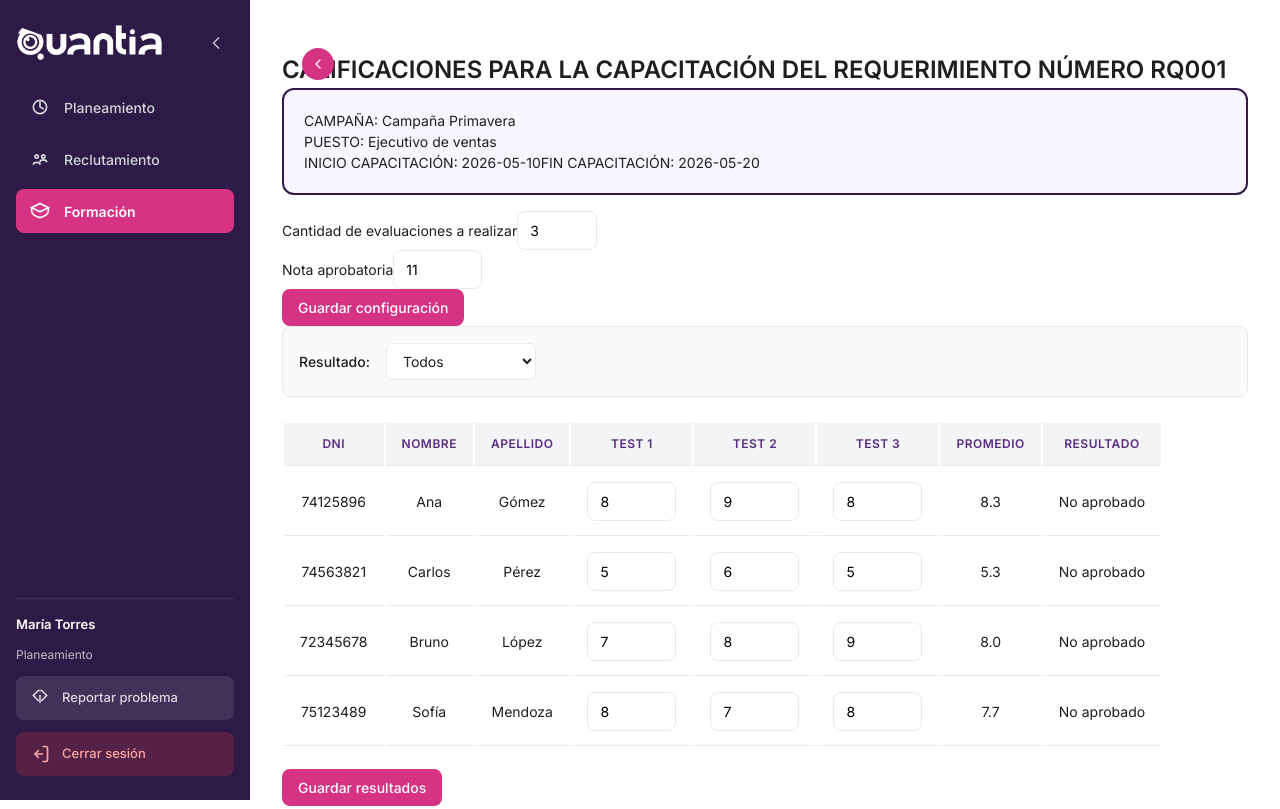
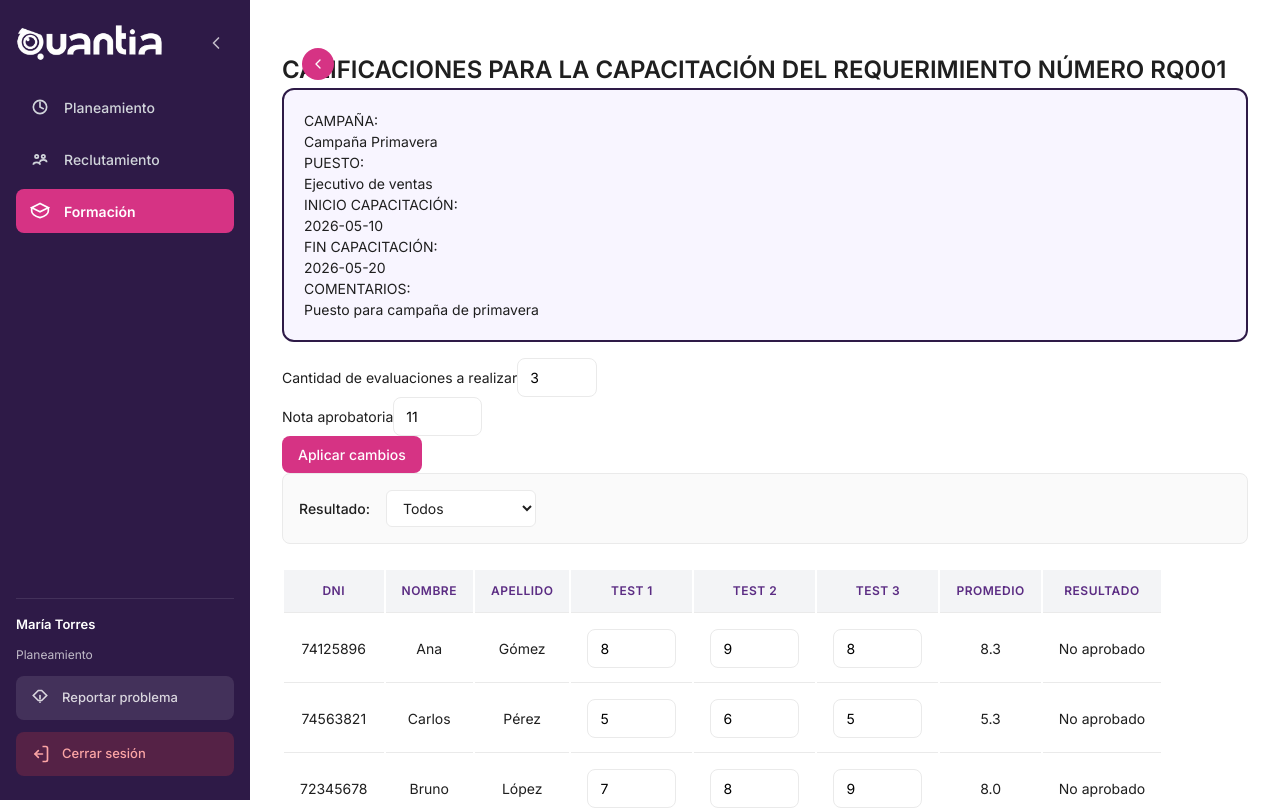
Before and after one commit to Fanaker/Callcenter-app, an Angular app: page /formacion/rq/RQ001 in a window 1280 px wide. Shown: the top 809 px of the page. Built offline with nearby package versions, Linux system fonts and the light colour scheme.

Commit message:
Mejoras visuales simples

```diff
--- a/src/app/pages/formacion/formacion-detalle.css
+++ b/src/app/pages/formacion/formacion-detalle.css
@@ -1,50 +1,64 @@
 /* Formación Detalle Styles - Quantia Design System */
 
-.rq-title {
-  font-size: 24px;
+:host ::ng-deep .rq-title {
+  font-size: 26px;
   font-weight: 700;
-  color: var(--purple-medium);
+  color: #4A148C !important;
   text-transform: uppercase;
+  margin-bottom: 24px;
+}
+
+.header-section {
+  display: flex;
+  flex-direction: column;
+  align-items: flex-start;
+  gap: 12px;
   margin-bottom: 16px;
 }
 
 .rq-info-box {
   background-color: rgba(155, 89, 182, 0.08);
-  border: 2px solid rgba(155, 89, 182, 0.35);
-  border-radius: 18px;
-  padding: 26px;
+  border: 2px solid rgba(155, 89, 182, 0.25);
+  border-radius: 16px;
+  padding: 24px;
   margin-bottom: 24px;
-  min-height: 120px;
+  display: flex;
+  flex-direction: column;
+  gap: 20px;
 }
 
-.rq-identidad {
-  margin-bottom: 14px;
+.rq-content {
+  display: flex;
+  flex-direction: column;
+  gap: 16px;
 }
 
-.rq-campaña {
-  font-size: 16px;
-  font-weight: 700;
-  color: var(--purple-medium);
-  text-transform: uppercase;
-  margin-bottom: 2px;
+.rq-grid {
+  display: grid;
+  grid-template-columns: 1fr 1fr;
+  gap: 12px 20px;
+  align-items: start;
 }
 
-.rq-puesto {
+.rq-label {
+  font-weight: 600;
+  color: #6B4A8A;
   font-size: 14px;
-  font-weight: 700;
-  color: var(--purple-medium);
   text-transform: uppercase;
 }
 
-.rq-meta {
-  display: flex;
-  flex-wrap: wrap;
-  gap: 16px;
+.rq-value {
+  font-weight: 500;
+  color: #333333;
   font-size: 14px;
-  color: var(--purple-medium);
-  text-transform: uppercase;
-  font-weight: 700;
 }
+
+.rq-comments {
+  display: grid;
+  grid-template-columns: 1fr;
+  gap: 8px;
+}
+
 
 .config-panel {
   display: flex;
--- a/src/app/pages/formacion/formacion-detalle.html
+++ b/src/app/pages/formacion/formacion-detalle.html
@@ -1,21 +1,32 @@
 <div *ngIf="rq; else noRq">
-  <h2 class="rq-title">CALIFICACIONES PARA LA CAPACITACIÓN DEL REQUERIMIENTO NÚMERO {{ rq.codigo }}</h2>
-
   <button class="btn-back" title="Volver a formación" [routerLink]="['/formacion']">
     <svg width="16" height="16" viewBox="0 0 24 24" fill="none" xmlns="http://www.w3.org/2000/svg">
       <path d="M15 18L9 12L15 6" stroke="currentColor" stroke-width="2" stroke-linecap="round" stroke-linejoin="round"/>
     </svg>
   </button>
 
+  <h2 class="rq-title">CALIFICACIONES PARA LA CAPACITACIÓN DEL REQUERIMIENTO NÚMERO {{ rq.codigo }}</h2>
+
   <div class="rq-info-box">
-    <div class="rq-identidad">
-      <div class="rq-campaña">CAMPAÑA: {{ rq.campaign }}</div>
-      <div class="rq-puesto">PUESTO: {{ rq.puesto }}</div>
-    </div>
+    <div class="rq-content">
+      <div class="rq-grid">
+        <div class="rq-label">CAMPAÑA:</div>
+        <div class="rq-value">{{ rq.campaign }}</div>
 
-    <div class="rq-meta">
-      <span>INICIO CAPACITACIÓN: {{ rq.fechaInicioCapacitacion }}</span>
-      <span>FIN CAPACITACIÓN: {{ rq.fechaFinCapacitacion }}</span>
+        <div class="rq-label">PUESTO:</div>
+        <div class="rq-value">{{ rq.puesto }}</div>
+
+        <div class="rq-label">INICIO CAPACITACIÓN:</div>
+        <div class="rq-value">{{ rq.fechaInicioCapacitacion }}</div>
+
+        <div class="rq-label">FIN CAPACITACIÓN:</div>
+        <div class="rq-value">{{ rq.fechaFinCapacitacion }}</div>
+      </div>
+
+      <div class="rq-comments">
+        <div class="rq-label">COMENTARIOS:</div>
+        <div class="rq-value">{{ rq.comentarios || 'SIN COMENTARIOS' }}</div>
+      </div>
     </div>
   </div>
 
@@ -31,7 +42,7 @@
       </div>
     </div>
     <div class="config-row">
-      <button class="btn-primary" (click)="saveConfig()">Guardar configuración</button>
+      <button class="btn-primary save-config-btn" (click)="saveConfig()">Aplicar cambios</button>
     </div>
   </div>
 
--- a/src/app/pages/reclutamiento/reclutamiento-candidatos/reclutamiento-candidatos.css
+++ b/src/app/pages/reclutamiento/reclutamiento-candidatos/reclutamiento-candidatos.css
@@ -5,83 +5,68 @@
   font-weight: 700;
   color: var(--purple-medium);
   text-transform: uppercase;
-  margin-bottom: 16px;
+  margin-bottom: 1px;
 }
 
 .reclutamiento-candidatos-container {
   display: flex;
   flex-direction: column;
-  gap: 24px;
+  gap: 32px;
+  max-width: 100%;
 }
 
 .rq-info-box {
   background-color: rgba(155, 89, 182, 0.08);
-  border: 2px solid rgba(155, 89, 182, 0.35);
-  border-radius: 18px;
-  padding: 26px;
+  border: 2px solid rgba(155, 89, 182, 0.25);
+  border-radius: 16px;
+  padding: 24px;
+  box-shadow: 0 10px 30px rgba(0, 0, 0, 0.08);
   margin-bottom: 24px;
-  min-height: 260px;
+  display: flex;
+  flex-direction: column;
+  gap: 20px;
 }
 
-.rq-identidad {
-  margin-bottom: 14px;
+.rq-content {
+  display: flex;
+  flex-direction: column;
+  gap: 16px;
 }
 
-.rq-codigo {
-  font-size: 18px;
-  font-weight: 600;
-  color: var(--sidebar-bg);
-  margin-bottom: 4px;
+.rq-grid {
+  display: grid;
+  grid-template-columns: 1fr 1fr;
+  gap: 8px 16px;
+  align-items: center;
 }
 
-.rq-campania {
-  font-size: 16px;
-  font-weight: 700;
-  color: var(--purple-medium);
-  text-transform: uppercase;
-  margin-bottom: 2px;
-}
-
-.rq-puesto {
+.rq-label {
+  font-weight: 600;
+  color: #6B4A8A;
   font-size: 14px;
-  font-weight: 700;
-  color: var(--purple-medium);
   text-transform: uppercase;
 }
 
-.rq-meta {
-  display: flex;
-  flex-wrap: wrap;
-  gap: 16px;
+.rq-value {
+  font-weight: 500;
+  color: #333333;
   font-size: 14px;
-  color: var(--purple-medium);
-  text-transform: uppercase;
-  font-weight: 700;
 }
 
-.rq-comentarios {
-  font-size: 14px;
-  color: var(--purple-medium);
-  text-transform: uppercase;
-  font-weight: 700;
-  margin-top: 18px;
-  background: rgba(255, 255, 255, 0.92);
-  border: 1px solid rgba(155, 89, 182, 0.25);
-  border-radius: 14px;
-  padding: 18px;
-  line-height: 1.6;
+.rq-comments {
+  display: grid;
+  grid-template-columns: 1fr;
+  gap: 8px;
 }
 
-.link-actions {
+.rq-actions {
   display: flex;
-  gap: 16px;
-  justify-content: center;
-  flex-wrap: wrap;
-  margin-bottom: 24px;
+  justify-content: flex-end;
+  gap: 12px;
 }
 
-.btn-primary {
-  padding: 8px 16px;
+.btn-action {
+  padding: 8px 14px;
   border: none;
   border-radius: 8px;
   background-color: var(--primary-fuchsia);
@@ -92,15 +77,13 @@
   transition: all 0.2s ease;
 }
 
-.btn-primary:hover {
+.btn-action:hover {
   background-color: #c2185b;
   transform: translateY(-1px);
 }
 
 .btn-back {
-  position: absolute;
-  top: 20px;
-  left: 20px;
+  align-self: flex-start;
   width: 32px;
   height: 32px;
   border: none;
@@ -112,7 +95,7 @@
   align-items: center;
   justify-content: center;
   transition: all 0.2s ease;
-  z-index: 10;
+  margin-bottom: 1px;
 }
 
 .btn-back:hover {
@@ -168,22 +151,97 @@
 }
 
 /* Postulante Detalle */
-.postulante-detalle {
-  background-color: #F8F5FF;
-  border: 2px solid var(--sidebar-bg);
-  border-radius: 12px;
-  padding: 20px;
-  margin-top: 16px;
+.detalle-completo h3 {
+  font-size: 20px;
+  font-weight: 600;
+  color: var(--purple-medium);
+  margin: 40px 0 16px 0;
 }
 
-.postulante-detalle p {
-  margin: 8px 0;
-  font-size: 14px;
-  color: var(--text-main);
+.postulante-card {
+  background-color: rgba(232, 62, 140, 0.06);
+  border: 2px solid rgba(232, 62, 140, 0.20);
+  border-radius: 16px;
+  padding: 24px;
+  box-shadow: 0 10px 30px rgba(0, 0, 0, 0.08);
+  display: flex;
+  flex-direction: column;
+  gap: 20px;
 }
 
-.postulante-detalle strong {
-  color: var(--purple-medium);
+.postulante-grid {
+  display: grid;
+  grid-template-columns: 1fr 1fr;
+  gap: 12px 16px;
+  align-items: center;
+}
+
+.postulante-label {
+  font-weight: 600;
+  color: #6B4A8A;
+  font-size: 14px;
+  text-transform: uppercase;
+}
+
+.postulante-value {
+  font-weight: 500;
+  color: #333333;
+  font-size: 14px;
+}
+
+.status-badge {
+  display: inline-block;
+  padding: 4px 8px;
+  border-radius: 8px;
+  font-size: 12px;
+  font-weight: 500;
+  text-transform: uppercase;
+  background-color: rgba(107, 74, 138, 0.1);
+  color: #6B4A8A;
+}
+
+.status-badge.status-no-cumple {
+  background-color: rgba(220, 38, 38, 0.1);
+  color: #dc2626;
+}
+
+.status-badge.status-no-apto {
+  background-color: rgba(249, 115, 22, 0.1);
+  color: #ea580c;
+}
+
+.status-badge.status-whatsapp {
+  background-color: rgba(34, 197, 94, 0.1);
+  color: #16a34a;
+}
+
+.status-badge.status-cv-pending {
+  background-color: rgba(107, 114, 128, 0.1);
+  color: #6b7280;
+}
+
+.cv-section {
+  display: grid;
+  grid-template-columns: 1fr 1fr;
+  gap: 12px 16px;
+  align-items: center;
+}
+
+.btn-cv {
+  padding: 6px 12px;
+  border: none;
+  border-radius: 6px;
+  background-color: var(--primary-fuchsia);
+  color: white;
+  font-size: 12px;
+  font-weight: 500;
+  cursor: pointer;
+  transition: all 0.2s ease;
+}
+
+.btn-cv:hover {
+  background-color: #c2185b;
+  transform: translateY(-1px);
 }
 
 /* Action Buttons in Table */
--- a/src/app/pages/reclutamiento/reclutamiento-candidatos/reclutamiento-candidatos.html
+++ b/src/app/pages/reclutamiento/reclutamiento-candidatos/reclutamiento-candidatos.html
@@ -1,4 +1,4 @@
-<div *ngIf="rq; else noRq">
+<div *ngIf="rq; else noRq" class="reclutamiento-candidatos-container">
   <button class="btn-back" title="Volver a reclutamiento" [routerLink]="['/reclutamiento']">
     <svg width="16" height="16" viewBox="0 0 24 24" fill="none" xmlns="http://www.w3.org/2000/svg">
       <path d="M15 18L9 12L15 6" stroke="currentColor" stroke-width="2" stroke-linecap="round" stroke-linejoin="round"/>
@@ -8,24 +8,37 @@
   <h2 class="rq-title">REQUERIMIENTO NÚMERO {{ rq.codigo }}</h2>
 
   <div class="rq-info-box">
-    <div class="rq-identidad">
-      <div class="rq-campaña">CAMPAÑA: {{ rq.campania || rq['campaña'] || rq.campaign || 'SIN CAMPAÑA' }}</div>
-      <div class="rq-puesto">PUESTO: {{ rq.puesto }}</div>
+    <div class="rq-content">
+      <div class="rq-grid">
+        <div class="rq-label">CAMPAÑA:</div>
+        <div class="rq-value">{{ rq.campania || rq['campaña'] || rq.campaign || 'SIN CAMPAÑA' }}</div>
+
+        <div class="rq-label">PUESTO:</div>
+        <div class="rq-value">{{ rq.puesto }}</div>
+
+        <div class="rq-label">PERSONAL NECESARIO:</div>
+        <div class="rq-value">{{ rq.cantidad }}</div>
+
+        <div class="rq-label">INICIO LABORES:</div>
+        <div class="rq-value">{{ rq.fechaIngreso }}</div>
+
+        <div class="rq-label">INICIO CAPACITACIÓN:</div>
+        <div class="rq-value">{{ rq.fechaInicioCapacitacion }}</div>
+
+        <div class="rq-label">FIN CAPACITACIÓN:</div>
+        <div class="rq-value">{{ rq.fechaFinCapacitacion }}</div>
+      </div>
+
+      <div class="rq-comments">
+        <div class="rq-label">COMENTARIOS:</div>
+        <div class="rq-value">{{ rq.comentarios || 'SIN COMENTARIOS' }}</div>
+      </div>
     </div>
 
-    <div class="rq-meta">
-      <span>PERSONAL NECESARIO: {{ rq.cantidad }}</span>
-      <span>INICIO LABORES: {{ rq.fechaIngreso }}</span>
-      <span>INICIO CAPACITACIÓN: {{ rq.fechaInicioCapacitacion }}</span>
-      <span>FIN CAPACITACIÓN: {{ rq.fechaFinCapacitacion }}</span>
+    <div class="rq-actions">
+      <button class="btn-action" (click)="copyApplyLink()">Copiar link</button>
+      <button class="btn-action" (click)="openApplyLink()">Ver link</button>
     </div>
-
-    <p class="rq-comentarios">COMENTARIOS: {{ rq.comentarios || 'SIN COMENTARIOS' }}</p>
-  </div>
-
-  <div class="link-actions">
-    <button class="btn-primary" (click)="copyApplyLink()">Copiar link</button>
-    <button class="btn-primary" (click)="openApplyLink()">Ver link</button>
   </div>
 
   <p *ngIf="message" class="message">{{ message }}</p>
@@ -43,18 +56,51 @@
         </svg>
       </button>
       <h3>Datos del Postulante</h3>
-      <div class="postulante-detalle">
-        <p><strong>DNI:</strong> {{ selectedCandidate.dni || selectedCandidate.id || 'No disponible' }}</p>
-        <p><strong>Nombre:</strong> {{ selectedCandidate.nombre }}</p>
-        <p><strong>Apellido:</strong> {{ selectedCandidate.apellido }}</p>
-        <p><strong>Email:</strong> {{ selectedCandidate.email || selectedCandidate.correo || 'No disponible' }}</p>
-        <p><strong>Teléfono:</strong> {{ selectedCandidate.telefono || 'No disponible' }}</p>
-        <p><strong>Requisito:</strong> {{ selectedCandidate.apto === 'si' ? 'Cumple' : 'No Cumple' }}</p>
-        <p><strong>Entrevista:</strong> {{ selectedCandidate.entrevista === 'si' ? 'Apto' : 'No apto' }}</p>
-        <p><strong>Medio preferido:</strong> {{ selectedCandidate.medioPreferido || 'No disponible' }}</p>
-        <div class="cv-actions">
-          <button *ngIf="selectedCandidate.cvUrl" (click)="openCv(selectedCandidate.cvUrl)">Ver CV</button>
-          <span *ngIf="!selectedCandidate.cvUrl">CV pendiente</span>
+      <div class="postulante-card">
+        <div class="postulante-grid">
+          <div class="postulante-label">DNI:</div>
+          <div class="postulante-value">{{ selectedCandidate.dni || selectedCandidate.id || 'No disponible' }}</div>
+
+          <div class="postulante-label">Nombre:</div>
+          <div class="postulante-value">{{ selectedCandidate.nombre }}</div>
+
+          <div class="postulante-label">Apellido:</div>
+          <div class="postulante-value">{{ selectedCandidate.apellido }}</div>
+
+          <div class="postulante-label">Email:</div>
+          <div class="postulante-value">{{ selectedCandidate.email || selectedCandidate.correo || 'No disponible' }}</div>
+
+          <div class="postulante-label">Teléfono:</div>
+          <div class="postulante-value">{{ selectedCandidate.telefono || 'No disponible' }}</div>
+
+          <div class="postulante-label">Requisito:</div>
+          <div class="postulante-value">
+            <span class="status-badge" [class.status-no-cumple]="selectedCandidate.apto === 'no'">
+              {{ selectedCandidate.apto === 'si' ? 'Cumple' : 'No cumple' }}
+            </span>
+          </div>
+
+          <div class="postulante-label">Entrevista:</div>
+          <div class="postulante-value">
+            <span class="status-badge" [class.status-no-apto]="selectedCandidate.entrevista === 'no'">
+              {{ selectedCandidate.entrevista === 'si' ? 'Apto' : 'No apto' }}
+            </span>
+          </div>
+
+          <div class="postulante-label">Medio preferido:</div>
+          <div class="postulante-value">
+            <span class="status-badge" [class.status-whatsapp]="selectedCandidate.medioPreferido === 'WhatsApp'">
+              {{ selectedCandidate.medioPreferido || 'No disponible' }}
+            </span>
+          </div>
+        </div>
+
+        <div class="cv-section">
+          <div class="postulante-label">CV:</div>
+          <div class="postulante-value">
+            <button *ngIf="selectedCandidate.cvUrl" class="btn-cv" (click)="openCv(selectedCandidate.cvUrl)">Ver CV</button>
+            <span *ngIf="!selectedCandidate.cvUrl" class="status-badge status-cv-pending">CV pendiente</span>
+          </div>
         </div>
       </div>
     </div>
--- a/src/app/pages/reclutamiento/rq-detalle.css
+++ b/src/app/pages/reclutamiento/rq-detalle.css
@@ -9,9 +9,6 @@
 }
 
 .btn-back {
-  position: absolute;
-  top: 20px;
-  left: 20px;
   width: 32px;
   height: 32px;
   border: none;
@@ -23,7 +20,7 @@
   align-items: center;
   justify-content: center;
   transition: all 0.2s ease;
-  z-index: 10;
+  margin-bottom: 16px;
 }
 
 .btn-back:hover {
@@ -35,23 +32,82 @@
   width: 16px;
   height: 16px;
 }
+.candidates-title {
+  color: #000000;
+  font-size: 18px;
+  font-weight: 600;
+  margin-top: 28px;
+  margin-bottom: 20px;
+}
+.rq-info-box {
+  background-color: rgba(155, 89, 182, 0.08);
+  border: 2px solid rgba(155, 89, 182, 0.25);
+  border-radius: 16px;
+  padding: 24px;
+  margin-bottom: 24px;
+  display: flex;
+  flex-direction: column;
+  gap: 14px;
+}
 
-.rq-info-box {
-  background-color: #F8F5FF;
-  border: 2px solid var(--sidebar-bg);
-  border-radius: 12px;
-  padding: 20px;
-  margin-bottom: 16px;
+.rq-info-grid {
+  display: grid;
+  grid-template-columns: 1fr 1fr;
+  gap: 8px 24px;
+  align-items: center;
+}
+
+.rq-label {
+  font-weight: 600;
+  color: #6B4A8A;
+  text-transform: uppercase;
+  font-size: 13px;
+}
+
+.rq-value {
+  font-weight: 500;
+  color: #333333;
+  font-size: 14px;
+}
+
+.rq-badges {
+  display: flex;
+  flex-wrap: wrap;
+  gap: 10px;
+}
+
+.rq-badge {
+  display: inline-flex;
+  align-items: center;
+  padding: 6px 10px;
+  border-radius: 8px;
+  background-color: rgba(155, 89, 182, 0.12);
+  color: #5F3F7B;
+  font-size: 13px;
+  font-weight: 500;
+}
+
+.rq-comments {
+  display: grid;
+  gap: 8px;
+}
+
+.rq-comments .rq-label {
+  margin-bottom: 0;
+}
+
+.rq-comments .rq-value {
+  color: #4B4B4B;
 }
 
 .rq-info-box h2 {
-  margin: 0 0 8px 0;
+  margin: 0;
   font-size: 24px;
   color: var(--text-main);
 }
 
 .rq-info-box p {
-  margin: 4px 0;
+  margin: 0;
   color: var(--text-main);
   font-size: 14px;
 }
@@ -174,7 +230,9 @@
   display: block;
 }
 
+
 /* Candidates Table */
+
 .candidates-table {
   width: 100%;
   border-collapse: collapse;
@@ -290,3 +348,9 @@
     grid-template-columns: 1fr;
   }
 }
+
+.candidates-list h3 {
+  color: #000000;
+  margin-bottom: 28px;
+  font-weight: 600;
+}
--- a/src/app/pages/reclutamiento/rq-detalle.html
+++ b/src/app/pages/reclutamiento/rq-detalle.html
@@ -8,15 +8,29 @@
   <h2 class="rq-title">RESULTADO DEL REQUERIMIENTO {{ rq.codigo }} PARA EL PUESTO {{ rq.puesto | uppercase }}</h2>
 
   <div class="rq-info-box">
-    <p>
-      Personal necesario: {{ rq.cantidad }} | Inicio labores: {{ rq.fechaIngreso }} | Inicio capacitación:
-      {{ rq.fechaInicioCapacitacion }} | Fin capacitación: {{ rq.fechaFinCapacitacion }}
-    </p>
-    <p>Comentarios: {{ rq.comentarios || 'Sin comentarios' }}</p>
+    <div class="rq-info-grid">
+      <div class="rq-label">CAMPAÑA</div>
+      <div class="rq-value">{{ rq.campaign }}</div>
+      <div class="rq-label">PUESTO</div>
+      <div class="rq-value">{{ rq.puesto }}</div>
+      <div class="rq-label">CANTIDAD</div>
+      <div class="rq-value">{{ rq.cantidad }}</div>
+    </div>
+
+    <div class="rq-badges">
+      <span class="rq-badge">Inicio labores: {{ rq.fechaIngreso }}</span>
+      <span class="rq-badge">Inicio capacitación: {{ rq.fechaInicioCapacitacion }}</span>
+      <span class="rq-badge">Fin capacitación: {{ rq.fechaFinCapacitacion }}</span>
+    </div>
+
+    <div class="rq-comments">
+      <div class="rq-label">COMENTARIOS</div>
+      <div class="rq-value">{{ rq.comentarios || 'Sin comentarios' }}</div>
+    </div>
   </div>
   <p *ngIf="message" class="message">{{ message }}</p>
 
-  <h3>Candidatos Aprobados y disponibles para su contratación</h3>
+  <h3 class="candidates-title">Candidatos aprobados y disponibles para su contratación</h3>
 
   <div *ngIf="getResults().length > 0" class="candidates-list">
     <table class="candidates-table">
```
